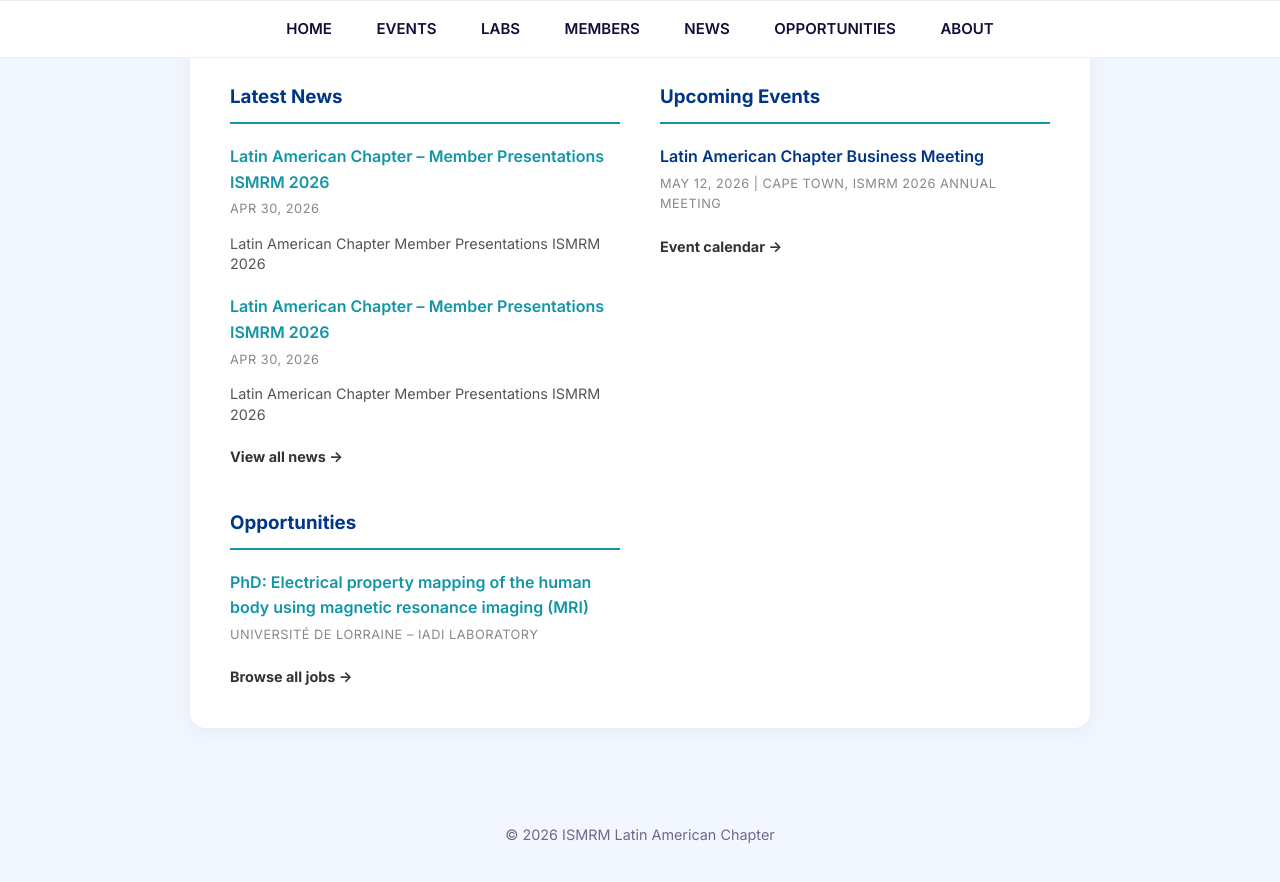
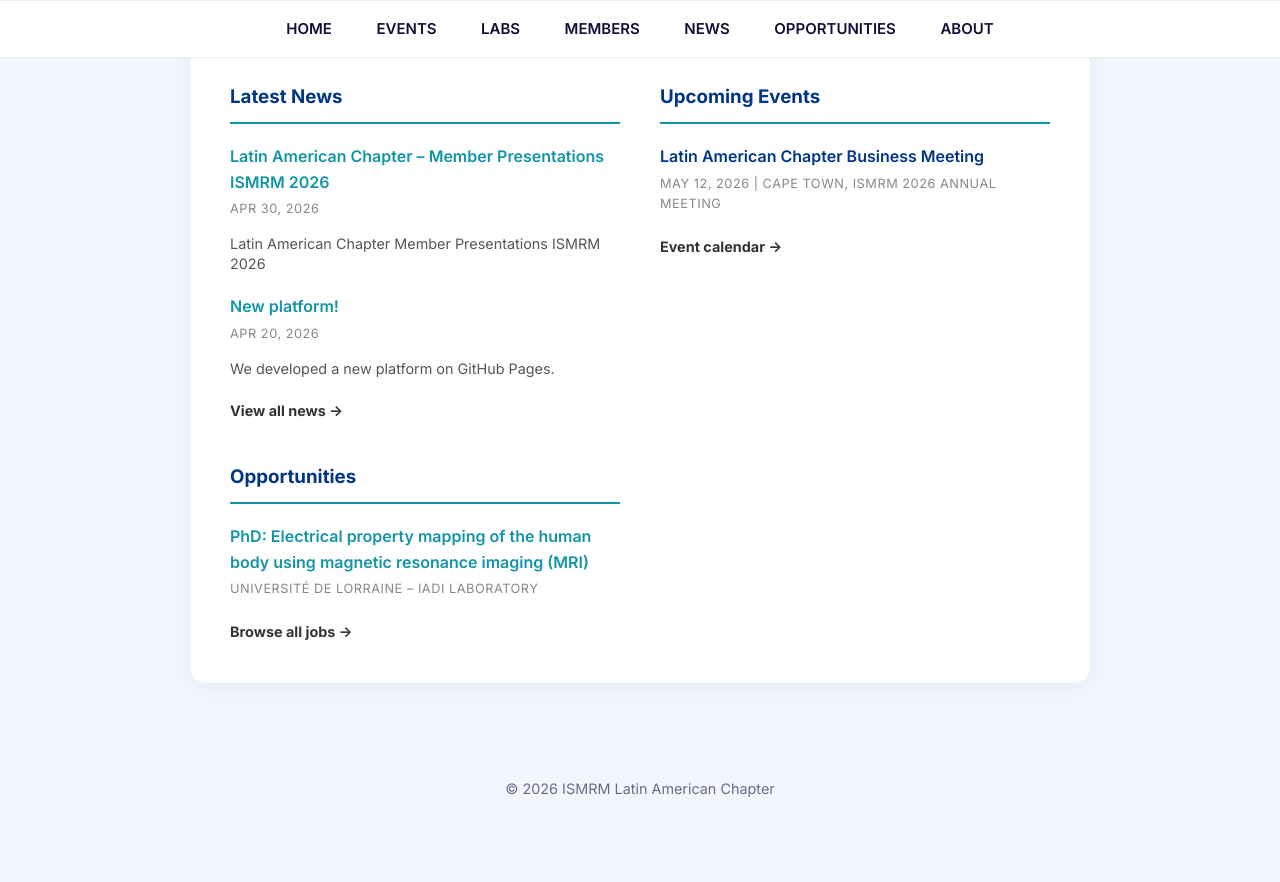
Before and after one commit to ISMRM-latam/ismrm-latam.github.io, a Jekyll site: the page built from index.html, in a window 1280 px wide and 900 px high, scrolled down 815 px. Shown: the top 882 px of the window. Built offline with Jekyll 4.4.1, drawn with Linux system fonts in a browser that asks for light colours; after the commit the page ends 1669 px from its top, so only the background shows below that.

Commit message:
Update news.json

```diff
--- a/_data/news.json
+++ b/_data/news.json
@@ -43,14 +43,5 @@
     "summary": "Latin American Chapter Member Presentations ISMRM 2026",
     "date": "2026-04-30",
     "url": "2026/04/30/latin-american-chapter-member-presentations.html"
-  },
-  {
-    "title": "Latin American Chapter – Member Presentations ISMRM 2026",
-    "author": "Latin American Chapter",
-    "category": "Research",
-    "image": "*No response*",
-    "summary": "Latin American Chapter Member Presentations ISMRM 2026",
-    "date": "2026-04-30",
-    "url": "2026/04/30/latin-american-chapter-member.html"
   }
 ]
```
